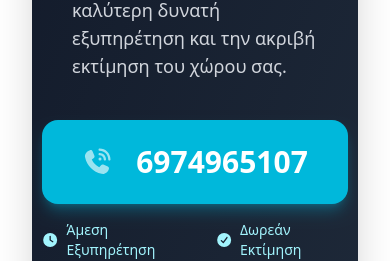
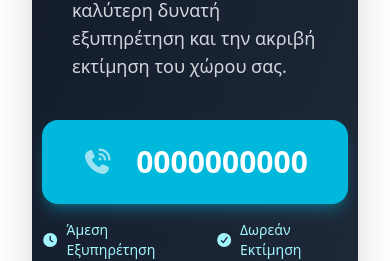
Before and after one commit to TsiantosS/TsiantosS.github.io, a React (Vite) app: page / in a window 390 px wide. Shown: the part 4360-4621 px from the top of the page. Built offline with nearby package versions, Linux system fonts and the light colour scheme.

Commit message:
Temporarily remove phone number

```diff
--- a/src/App.tsx
+++ b/src/App.tsx
@@ -18,7 +18,7 @@ import { MapContainer, TileLayer } from 'react-leaflet';
 import { type LatLngExpression } from 'leaflet';
 import 'leaflet/dist/leaflet.css';
 
-const PHONE_NUMBER = "6974965107";
+const PHONE_NUMBER = "0000000000";
 const EMAIL = "example@example.com";
 
 interface StepProps {
```
